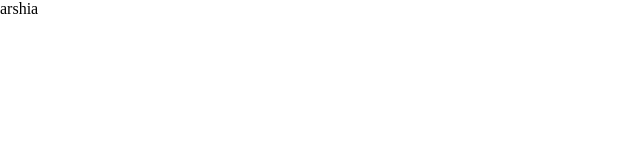
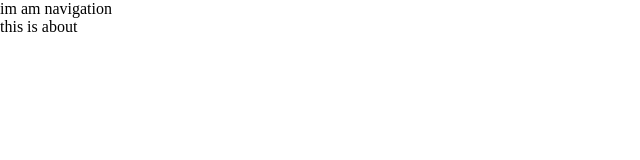
Before and after one commit to arshiaKalkho/silver-octo-reactFront, a React (Create React App) app: page /About in a window 1280 px wide. Shown: the top 160 px of the page, without its empty margins (0-640 px from the left). Built offline with nearby package versions, Linux system fonts and the light colour scheme.

Commit message:
basics of routing complete and upgraded to es7

```diff
--- a/src/App.js
+++ b/src/App.js
@@ -1,10 +1,20 @@
 import './index.css';
+import Nav from "./nav.js";
+import Main from "./main.js";
+import About from "./about.js";
+import {BrowserRouter as Router, Routes, Route} from "react-router-dom";
 
 function App() {
   return (
-    <div className="App">
-      arshia
-    </div>
+
+      <Router>
+        <Nav/>
+          <Routes>
+            <Route path="/" element={<Main/>}/>
+            <Route path="/About" element={<About/>}/>
+          </Routes>
+      </Router>
+
   );
 }
 
--- /dev/null
+++ b/src/about.js
@@ -0,0 +1,11 @@
+import React, { Component } from 'react'
+
+export default class about extends Component {
+    render() {
+        return (
+            <div>
+                this is about
+            </div>
+        )
+    }
+}
--- /dev/null
+++ b/src/main.js
@@ -0,0 +1,16 @@
+import React, { Component } from 'react'
+import PropTypes from 'prop-types'
+
+export default class main extends Component {
+    static propTypes = {
+        prop: PropTypes
+    }
+
+    render() {
+        return (
+            <>
+                this is main
+            </>
+        )
+    }
+}
--- /dev/null
+++ b/src/nav.js
@@ -0,0 +1,12 @@
+
+import React from 'react'
+
+function nav() {
+    return (
+        <div>
+            im am navigation
+        </div>
+    )
+}
+
+export default nav
```
